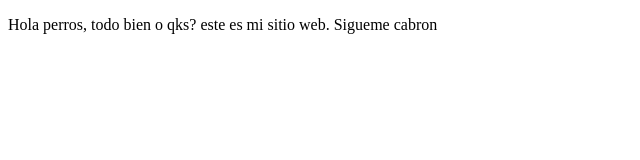
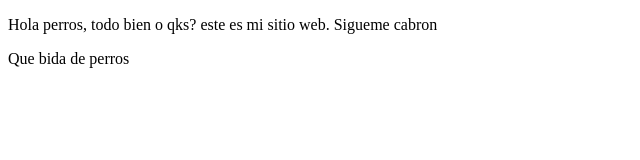
Before and after one commit to jesusGuardia/proyectoDemoCursoPrework, a plain HTML site: page index.html in a window 1280 px wide. Shown: the whole page, without its empty margins (0-640 px from the left). Drawn offline with Linux system fonts and the light colour scheme.

Commit message:
cambios en el sitio de la popo 2 jeje

```diff
--- a/index.html
+++ b/index.html
@@ -10,5 +10,6 @@
     <p>
         Hola perros, todo bien o qks? este es mi sitio web. Sigueme cabron
     </p>
+    <p> Que bida de perros</p>
 </body>
 </html>
```
